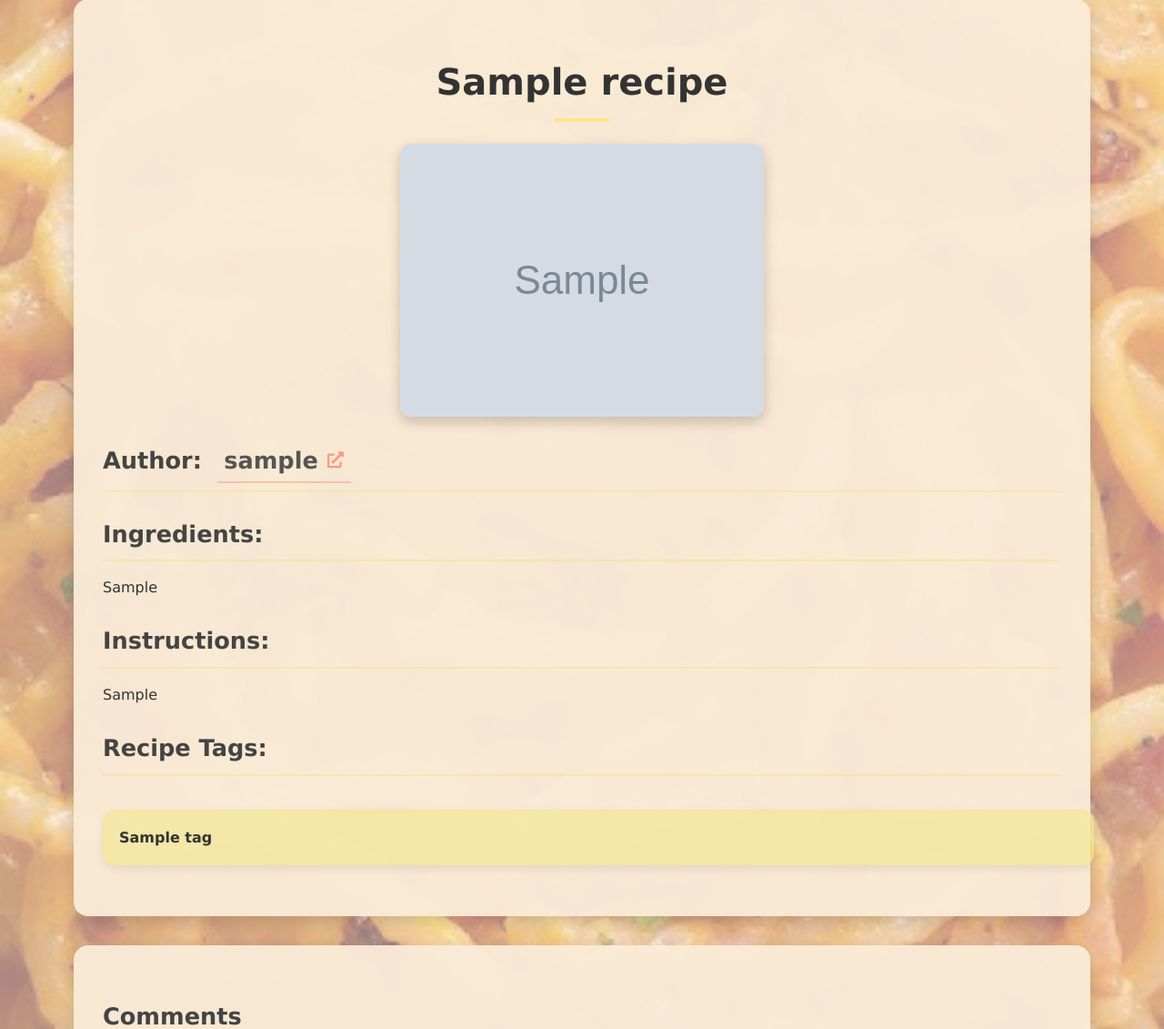
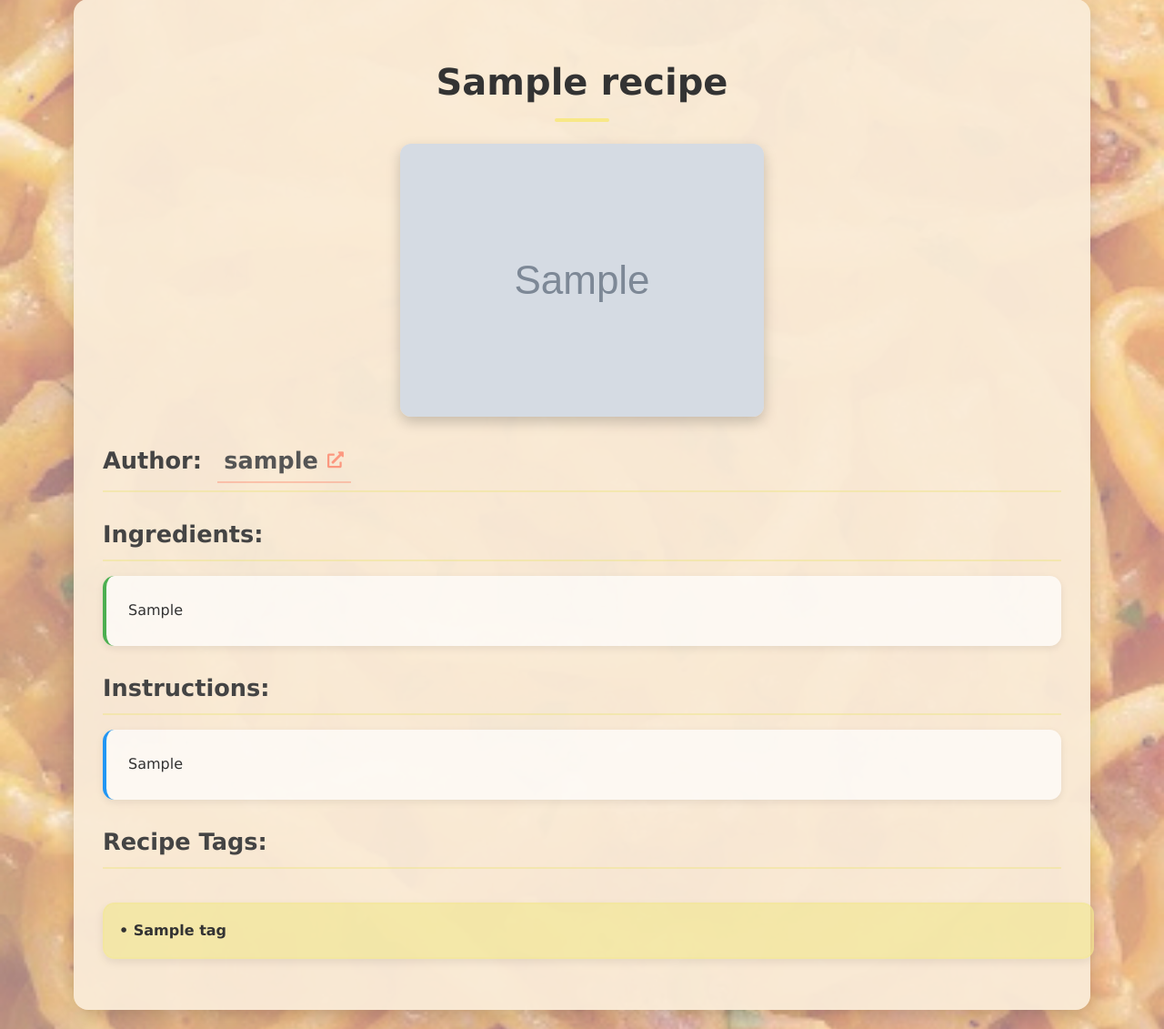
Before and after one commit to MySTerY1747/FlavorFolio, a Django app: page /recipe/1/ in a window 1280 px wide. Shown: the part 195-1326 px from the top of the page at 91% size. Run offline with Django 5.2, Linux system fonts and the light colour scheme; tables that the repository leaves empty hold one stand-in row (values such as "Sample post"); grey boxes marked "Sample" are stand-in pictures; some libraries are stand-ins or nearby versions.

Commit message:
add better styling for ingredients and instructions in recipe page

```diff
--- a/flavorfolio/static/stylesheets/recipe_styles.css
+++ b/flavorfolio/static/stylesheets/recipe_styles.css
@@ -411,3 +411,59 @@ input[type="file"] {
 input[type="file"]:hover {
     background-color: rgba(240, 230, 140, 0.5);
 }
+
+.ingredients-box, .instructions-box {
+    background-color: rgba(255, 255, 255, 0.7);
+    padding: 1.5em;
+    border-radius: 0.8em;
+    margin: 1em 0;
+    box-shadow: 0 3px 8px rgba(0, 0, 0, 0.08);
+    white-space: pre-line;
+    font-family: 'Verdana', sans-serif;
+    line-height: 1.8;
+}
+
+.ingredients-box {
+    border-left: 4px solid #4CAF50;
+}
+
+.ingredients-box p {
+    position: relative;
+    padding-left: 1.5em;
+    margin: 0.8em 0;
+}
+
+.ingredients-box p::before {
+    content: "•";
+    color: #4CAF50;
+    font-weight: bold;
+    position: absolute;
+    left: 0;
+}
+
+.instructions-box {
+    border-left: 4px solid #2196F3;
+    counter-reset: step-counter;
+}
+
+.instructions-box p {
+    position: relative;
+    padding-left: 2.5em;
+    margin: 1.2em 0;
+    counter-increment: step-counter;
+}
+
+.instructions-box p::before {
+    content: counter(step-counter);
+    color: #2196F50;
+    font-weight: bold;
+    position: absolute;
+    left: 0;
+    background-color: rgba(33, 150, 243, 0.1);
+    width: 1.8em;
+    height: 1.8em;
+    border-radius: 50%;
+    display: flex;
+    align-items: center;
+    justify-content: center;
+}
--- a/flavorfolio/templates/recipes/base.html
+++ b/flavorfolio/templates/recipes/base.html
@@ -6,6 +6,7 @@
   <link rel="stylesheet" href="{% static 'stylesheets/base_styles.css' %}">
   <link rel="stylesheet" href="https://cdnjs.cloudflare.com/ajax/libs/font-awesome/5.15.4/css/all.min.css">
   <script type="text/javascript" src="{% static 'scripts/jquery-3.7.1.js' %}"></script>
+  <script src="{% static 'js/recipe.js' %}"></script>
   <style>
   body {
     background-image: url("{% static 'images/background.jpg' %}");
--- a/flavorfolio/templates/recipes/recipe.html
+++ b/flavorfolio/templates/recipes/recipe.html
@@ -61,16 +61,16 @@ function toggleImageForm() {
 </script>
 
 <h1 class="recipe-subtitles">Ingredients:</h1>
-<p>{{ recipe.ingredients }}</p>
+<div class="ingredients-box">{{ recipe.ingredients }}</div>
 
 <h1 class="recipe-subtitles">Instructions:</h1>
-<p>{{ recipe.instructions }}</p>
+<div class="instructions-box">{{ recipe.instructions }}</div>
 
 <h1 class="recipe-subtitles">Recipe Tags:</h1>
 
   {% for tag in tags %}
 
-    <div class="tag-section"><a href="{% url 'recipes:tag' tag.name %}">{{ tag.name }}</a></div>
+    <div class="tag-section"><a href="{% url 'recipes:tag' tag.name %}">• {{ tag.name }}</a></div>
   {% endfor %}
 
 
```
Also changed, not shown: flavorfolio/static/scripts/recipe.js (added, +17 -0 lines).
